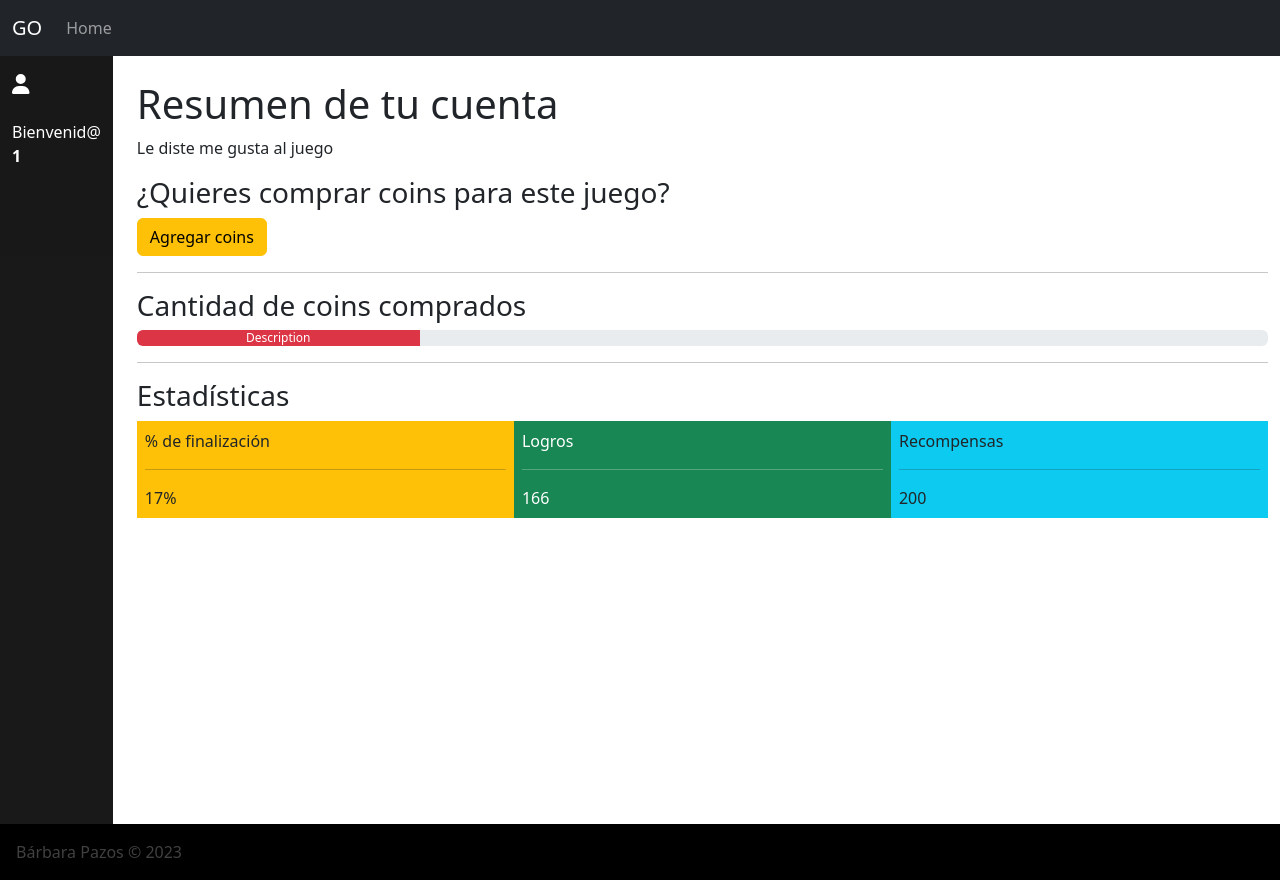
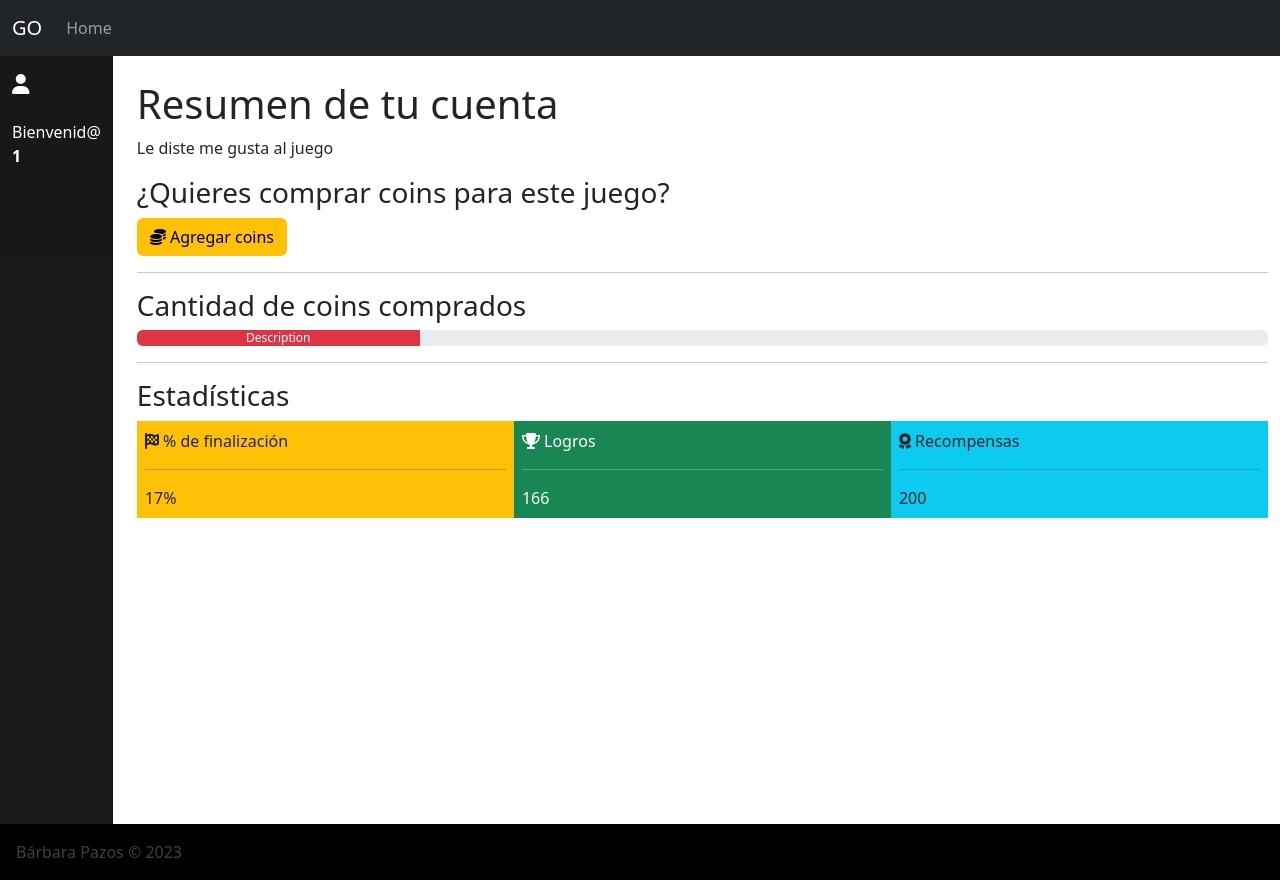
Before and after one commit to Dr0ckman/games-opinion, a Vue app: page /administracion/1 in a window 1280 px wide. Built offline with nearby package versions, Linux system fonts and the light colour scheme.

Commit message:
Delete prototyping methods and variables

```diff
--- a/src/App.vue
+++ b/src/App.vue
@@ -1,7 +1,6 @@
 <template>
   <Navbar />
   <div class="content-wrap">
-    <font-awesome-icon icon="fa-solid fa-user-secret" />
     <router-view />
   </div>
   <Footer />
--- a/src/components/administracion/Monedero.vue
+++ b/src/components/administracion/Monedero.vue
@@ -1,25 +1,33 @@
 <template>
     <div>
         <h3>¿Quieres comprar coins para este juego?</h3>
-        <button class="btn btn-warning">Agregar coins</button>
+        <button class="btn btn-warning">
+            <font-awesome-icon icon="fa-solid fa-coins" /> Agregar coins
+        </button>
         <hr>
         <h3>Cantidad de coins comprados</h3>
         <div class="progress">
-            <div class="progress-bar bg-danger" role="progressbar" style="width: 25%;" aria-valuenow="25"
-                aria-valuemin="0" aria-valuemax="100">Description</div>
+            <div class="progress-bar bg-danger" role="progressbar" style="width: 25%;" aria-valuenow="25" aria-valuemin="0"
+                aria-valuemax="100">Description</div>
         </div>
         <hr>
         <h3>Estadísticas</h3>
         <div class="row">
-            <div class="col px-2 py-2 bg-warning">% de finalización
+            <div class="col px-2 py-2 bg-warning">
+                <font-awesome-icon icon="fa-solid fa-flag-checkered" />
+                % de finalización
                 <hr>
                 17%
             </div>
-            <div class="col px-2 py-2 bg-success" style="color: white">Logros
+            <div class="col px-2 py-2 bg-success" style="color: white">
+                <font-awesome-icon icon="fa-solid fa-trophy" />
+                Logros
                 <hr>
                 166
             </div>
-            <div class="col px-2 py-2 bg-info">Recompensas
+            <div class="col px-2 py-2 bg-info">
+                <font-awesome-icon icon="fa-solid fa-award" />
+                Recompensas
                 <hr>
                 200
             </div>
--- a/src/components/opiniones/NuevaOpinion.vue
+++ b/src/components/opiniones/NuevaOpinion.vue
@@ -16,7 +16,7 @@
         <div id="accordion-zone" class="mt-5">
             <div v-for="(opinion, index) in listaOpiniones">
                 <div>
-                    <AcordeonOpinion :title="opinion.title" :content="opinion.content + ' (Index: ' + String(index) + ')'"
+                    <AcordeonOpinion :title="opinion.title" :content="opinion.content"
                         :index="index"></AcordeonOpinion>
                     <div class="mt-2">
                         <button class="btn btn-danger me-4" @click="eliminarOpinion(index)">Eliminar</button> <!-- Elimina opiniones de listaOpiniones.
@@ -82,7 +82,6 @@ export default {
 
             if (opinionTitle !== '' && opinionContent !== '') {
                 this.listaOpiniones[index] = { title: opinionTitle, content: opinionContent }
-                console.log(this.listaOpiniones)
             }
             else {
                 alert("Favor completar los campos requeridos")
@@ -94,7 +93,6 @@ export default {
         },
         eliminarOpinion(index) {
             this.listaOpiniones.splice(index, 1)
-            console.log(this.listaOpiniones)
         },
         editarOpinion(index) {
             document.querySelector("#name").value = this.listaOpiniones[index].title
@@ -108,7 +106,6 @@ export default {
         }
     },
     beforeUpdate() {
-        console.log(this.listaOpiniones)
         if (this.listaOpiniones.length !== 0) {
             this.hideAlert = true
         }
@@ -122,7 +119,6 @@ export default {
 
 </script>
 
-  <!-- Add "scoped" attribute to limit CSS to this component only -->
 <style scoped lang="scss">
 .form-control {
     max-width: 20rem;
--- a/src/main.js
+++ b/src/main.js
@@ -7,9 +7,19 @@ import { library } from '@fortawesome/fontawesome-svg-core'
 import { FontAwesomeIcon } from '@fortawesome/vue-fontawesome'
 /* import specific icons */
 import { faUser } from '@fortawesome/free-solid-svg-icons'
+import { faFlagCheckered } from '@fortawesome/free-solid-svg-icons'
+import { faTrophy } from '@fortawesome/free-solid-svg-icons'
+import { faAward } from '@fortawesome/free-solid-svg-icons'
+import { faCoins } from '@fortawesome/free-solid-svg-icons'
+
 
 /* add icons to the library */
 library.add(faUser)
+library.add(faFlagCheckered)
+library.add(faTrophy)
+library.add(faAward)
+library.add(faCoins)
+
 
 createApp(App)
     .component('font-awesome-icon', FontAwesomeIcon)
```
Also changed, not shown: src/views/LoginView.vue (+0 -11 lines).
